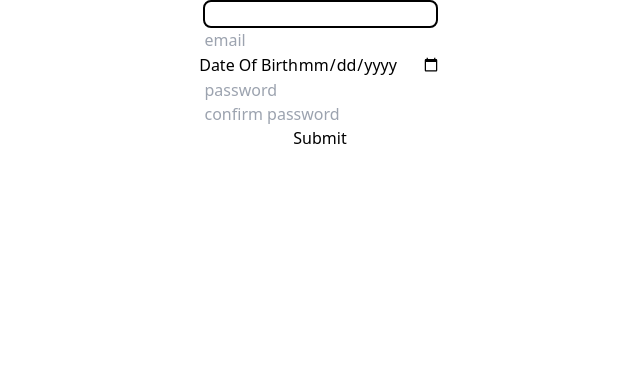
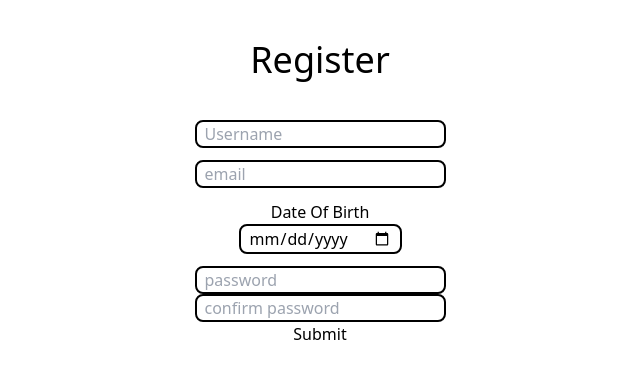
Before and after one commit to rhysw97/social-media, a React (Create React App) app: page /register in a window 1280 px wide. Shown: the top 378 px of the page, without its empty margins (320-960 px from the left). Built offline with nearby package versions, Linux system fonts and the light colour scheme.

Commit message:
added styling to form

```diff
--- a/src/Pages/register/password.js
+++ b/src/Pages/register/password.js
@@ -79,6 +79,7 @@ export default function Password(props) {
                 type="password"
                 value={password}
                 onChange={handlePassword}
+                className="border-black border-2 rounded-lg px-2 "
             />
             <div>
               {passwordRequirements.map((requirement, index) => <p key={index}>{requirement}</p>)}
@@ -92,6 +93,7 @@ export default function Password(props) {
                 type="password"
                 value={confirmPassword}
                 onChange={handleConfirmPassword}
+                className="border-black border-2 rounded-lg px-2 "
             />
             {passwordMatchMessage}
         </div>
--- a/src/Pages/register/register.js
+++ b/src/Pages/register/register.js
@@ -108,15 +108,14 @@ export default function Register() {
 
     return(
        <div>
-           <form onSubmit={handleSubmit} className="flex flex-col items-center">
-
-
+            <h2 className="text-4xl text-center my-10" >Register</h2>
+            <form onSubmit={handleSubmit} className="flex flex-col items-center">
             <input
-                placeholder=""
+                placeholder="Username"
                 id="username"
                 type="text"
                 ref={usernameRef}
-                className="border-black border-2 rounded-lg "
+                className="border-black border-2 rounded-lg px-2 "
             />
             {usernameUsed}
 
@@ -125,16 +124,18 @@ export default function Register() {
                 id="email"
                 type="text"
                 onChange={handleEmail}
+                className="border-black border-2 rounded-lg px-2 my-3"
             />
             {emailUsed}
             {emailMessage}
 
-            <div>
-                <label for="dob">Date Of Birth</label>
+            <div className="flex flex-col">
+                <label for="dob" className="text-center">Date Of Birth</label>
                 <input
                     id="dob"
                     type="date"
                     onChange={handleDateOfBirth}
+                    className="border-black border-2 rounded-lg px-2 m-t mb-3"
                 />
                 {ageMessage}
             </div>
```
